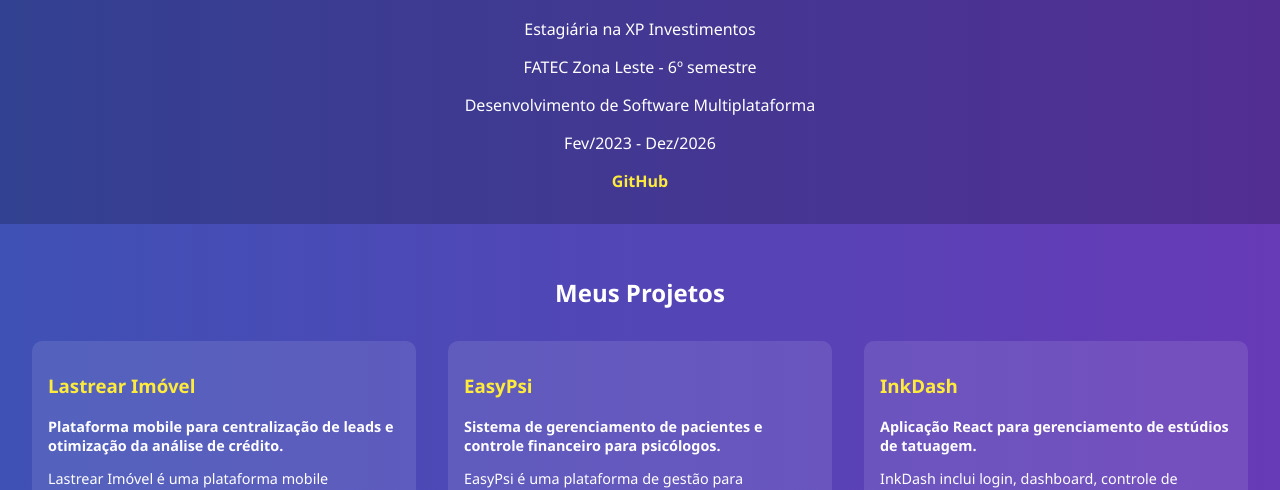
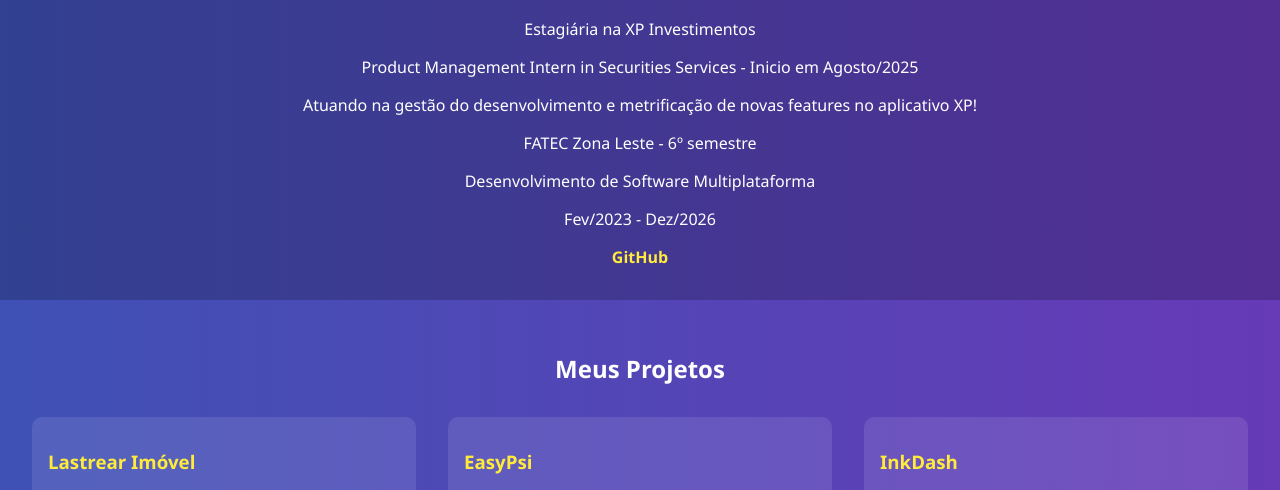
Before and after one commit to Leetarifa/portifolio, a plain HTML site: page index.html in a window 1280 px wide. Shown: the part 278-768 px from the top of the page. Drawn offline with Linux system fonts and the light colour scheme.

Commit message:
att index

```diff
--- a/index.html
+++ b/index.html
@@ -12,6 +12,8 @@
       <img src="assets/foto-natalia.jpg" alt="Foto de Natalia Lee" />
       <h1>Natalia Lee</h1>
       <p>Estagiária na XP Investimentos</p>
+      <p>Product Management Intern in Securities Services - Inicio em Agosto/2025</p>
+      <p>Atuando na gestão do desenvolvimento e metrificação de novas features no aplicativo XP!</p>
       <p>FATEC Zona Leste - 6º semestre</p>
       <p>Desenvolvimento de Software Multiplataforma</p>
       <p>Fev/2023 - Dez/2026</p>
```
